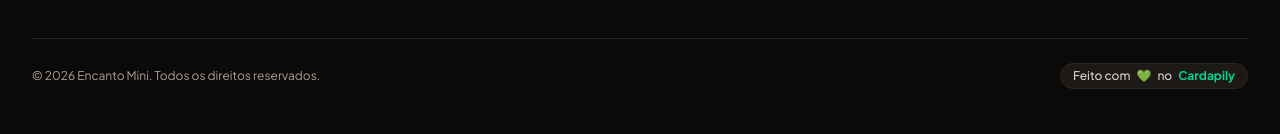
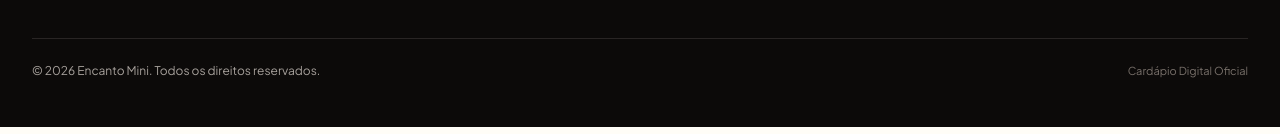
Before and after one commit to brfariarm-png/EncantoMini, a React (Vite) app: page / in a window 1280 px wide. Shown: the part 7017-7151 px from the top of the page. Built offline with nearby package versions, Linux system fonts and the light colour scheme; no server answers; the database is empty.

Commit message:
style: remove Cardapily branding from footer
Replaced the promotional badge with a neutral "Cardápio Digital Oficial" label to simplify the footer design.

```diff
--- a/src/components/Footer.tsx
+++ b/src/components/Footer.tsx
@@ -153,21 +153,7 @@ export const Footer: React.FC<FooterProps> = ({ store, onOpenAdmin, onOpenInstal
 
         <div className="pt-6 border-t border-stone-800 text-center text-xs text-stone-400 flex flex-col sm:flex-row items-center justify-between gap-3">
           <p>© {new Date().getFullYear()} {store.name}. Todos os direitos reservados.</p>
-
-          {/* Cardapily Signature Badge */}
-          <div className="inline-flex items-center gap-1.5 px-3 py-1 rounded-full bg-stone-900 border border-stone-800 text-stone-300 font-medium">
-            <span>Feito com</span>
-            <span className="text-emerald-400 font-bold">💚</span>
-            <span>no</span>
-            <a
-              href="https://cardapily.com.br"
-              target="_blank"
-              rel="noopener noreferrer"
-              className="text-emerald-400 font-bold hover:underline"
-            >
-              Cardapily
-            </a>
-          </div>
+          <p className="text-stone-500 text-[11px]">Cardápio Digital Oficial</p>
         </div>
       </div>
     </footer>
```
